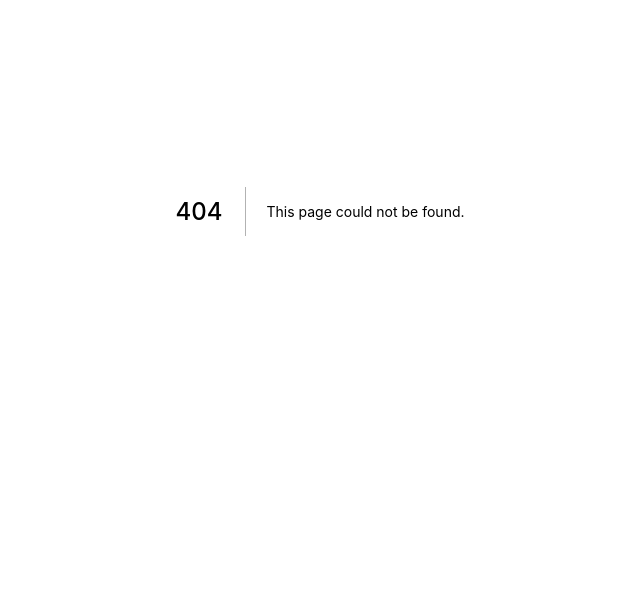
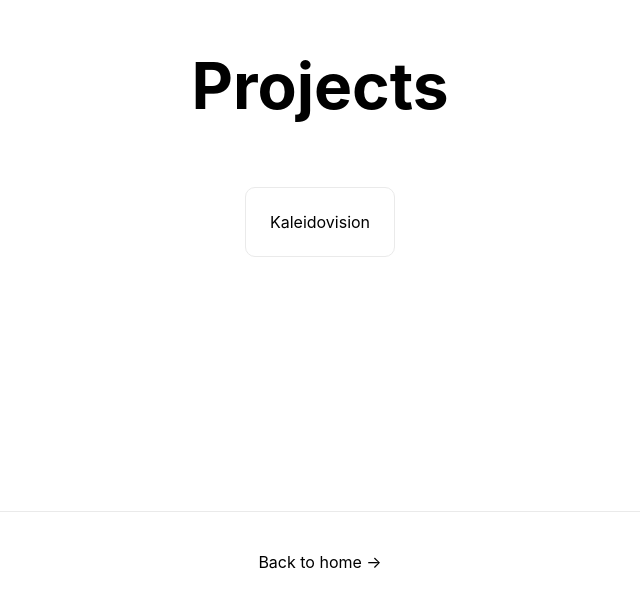
Before and after one commit to 3-Hz/3hz-io, a Next.js app: page /projects in a window 1280 px wide. Before the commit this address had no page. Shown: the part 189-796 px from the top of the page, without its empty margins (320-960 px from the left). Built offline with nearby package versions, Linux system fonts and the light colour scheme.

Commit message:
changed name of route

```diff
--- a/pages/art/index.js
+++ b/pages/projects/index.js
@@ -2,7 +2,7 @@ import Head from 'next/head'
 import Link from 'next/link'
 import styles from '../../styles/Home.module.css'
 
-export default function Art() {
+export default function Projects() {
   return (
   <div className={styles.container}>
 
@@ -13,7 +13,7 @@ export default function Art() {
 
     <div className={styles.main}>
 
-      <h1 className={styles.title}>Art</h1>
+      <h1 className={styles.title}>Projects</h1>
 
       <div className={styles.grid}>
         <a className={styles.card} href="http://kaleidovision.3hz.io">
```
